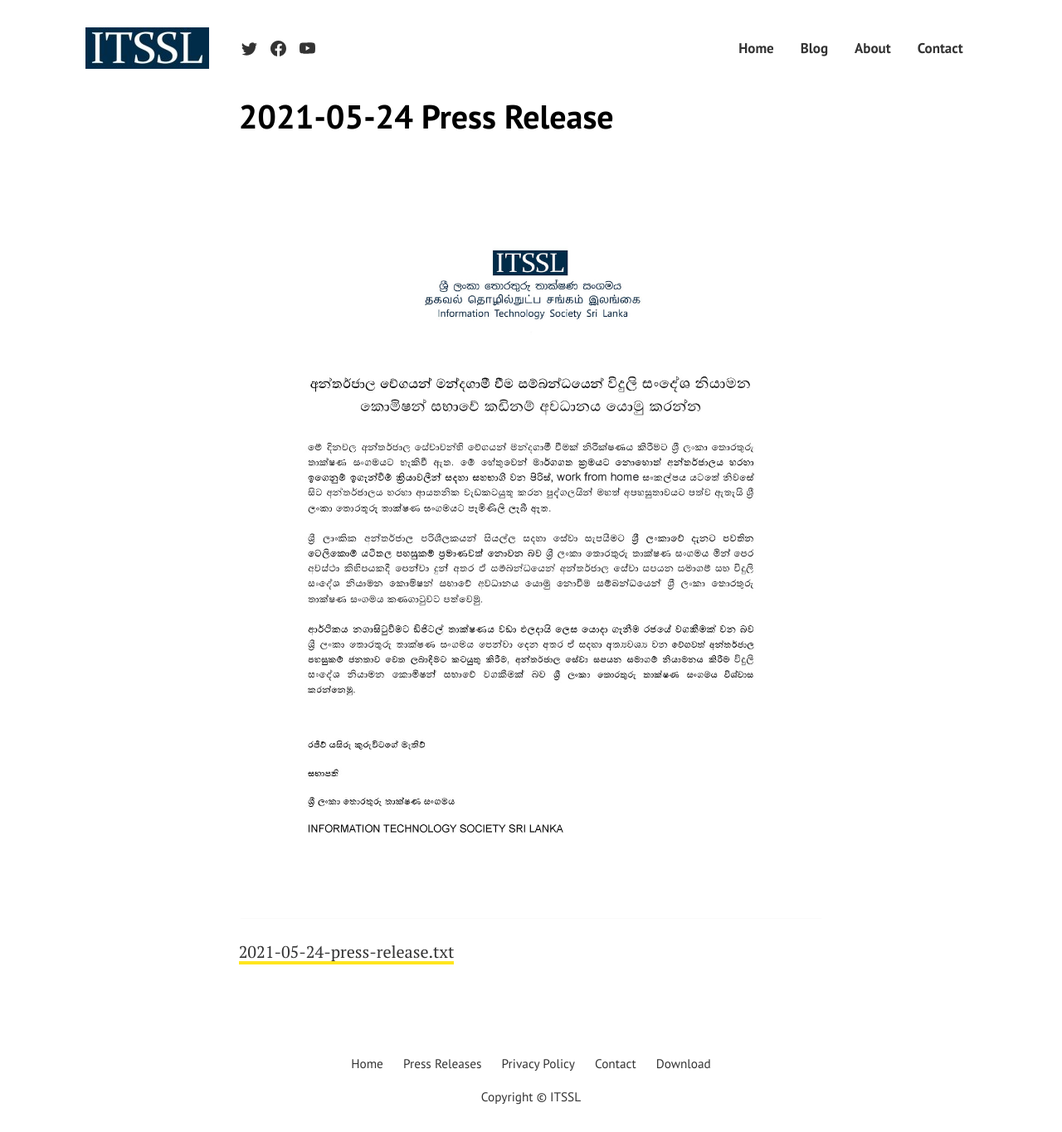
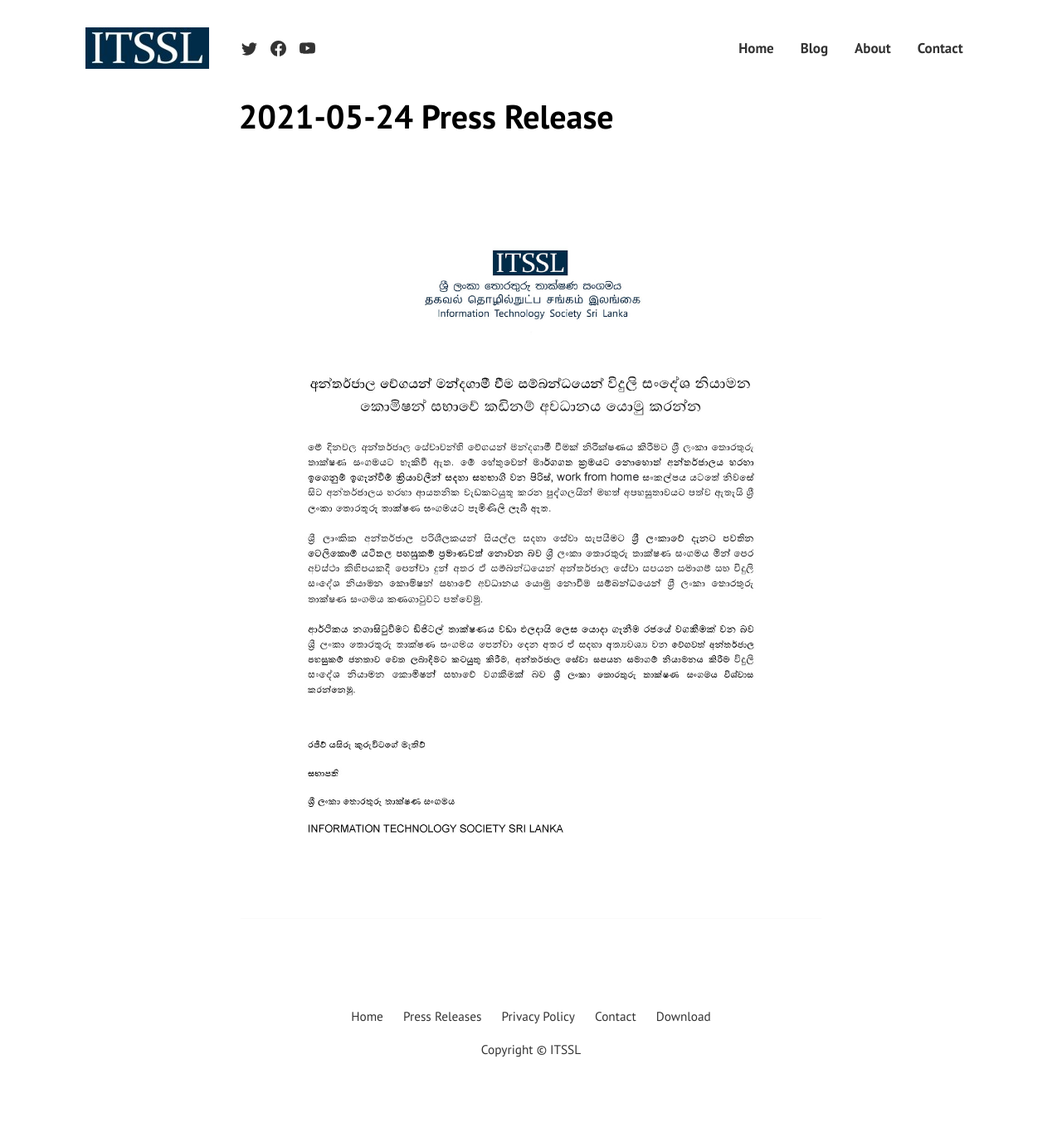
Before and after one commit to ITSSL/itssl.org, a Jekyll site: the page built from pages/press/2021-05-24-press-release.md, in a window 1280 px wide and 1365 px high. Shown: the whole window at 83% size. Built offline with Jekyll 4.4.1, drawn with Linux system fonts in a browser that asks for light colours.

Commit message:
Update 2021-05-24-press-release.md

```diff
--- a/pages/press/2021-05-24-press-release.md
+++ b/pages/press/2021-05-24-press-release.md
@@ -3,9 +3,5 @@
 title:  "2021-05-24 Press Release"
 image: assets/images/blog/press-cover.jpg
 permalink: "/2021-05-24-press-release/"
-categories: press
 ---
 <img src="https://itssl.org/assets/images/blog/2021-05-24-press.jpg" alt="අන්තර්ජාල වේගයන් මන්දගාමී වීම සම්බන්ධයෙන් විදුලි සංදේශන නියාමන කොමිෂන් සභාවේ කඩිනම් අවධානය යොමු කරන්න">
-
-
-<a href="https://raw.githubusercontent.com/ITSSL/itssl.org/main/_posts/plain_txt/2021-05-24-press-release.txt" target="_blank">2021-05-24-press-release.txt</a>
```
